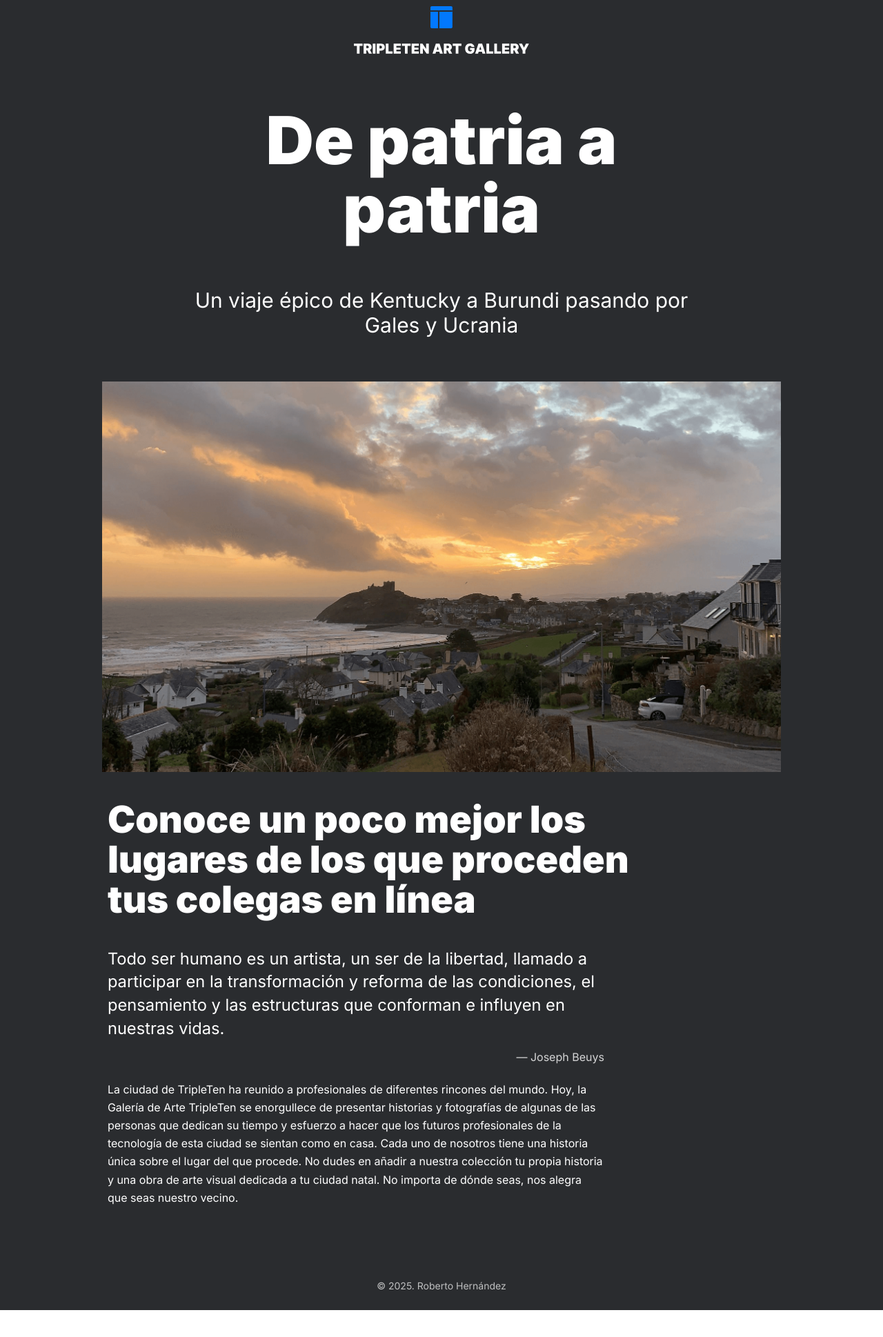
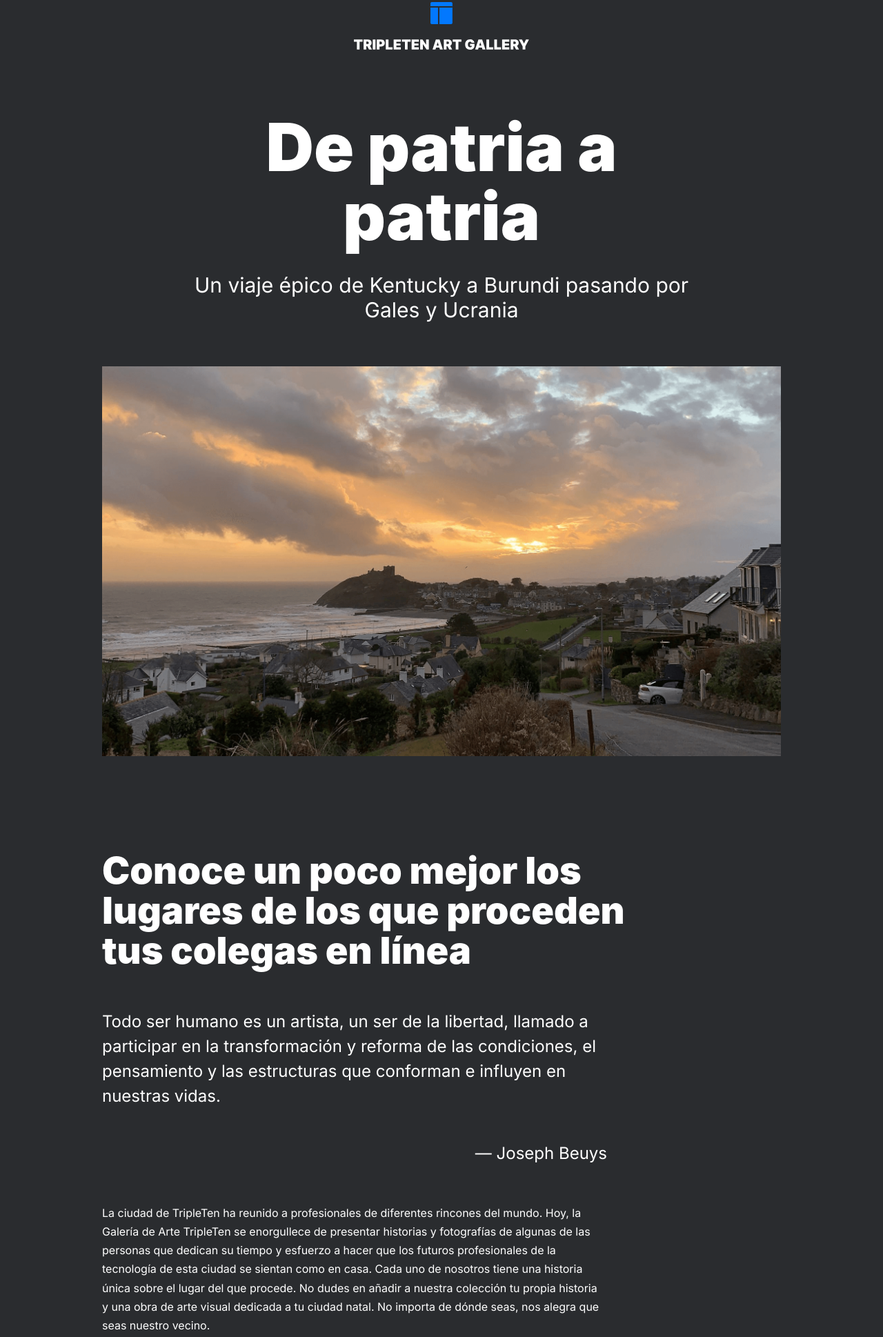
Before and after one commit to robertohdz0049/web_project_homeland, a plain HTML site: page index.html in a window 1280 px wide. Shown: the part 31-1969 px from the top of the page at 69% size. Before the commit the page ends 1930 px from the top, so only its background shows below. Drawn offline with Linux system fonts and the light colour scheme.

Commit message:
Cambio de clases según BEM

```diff
--- a/blocks/content.css
+++ b/blocks/content.css
@@ -1,38 +1,77 @@
-.content__image {
+.content__inicio {
   display: flex;
-  justify-content: center;
-  margin: 3.12vw auto;
+  flex-direction: column;
+  max-width: 984px;
+  margin: 92px auto;
 }
 
-.content__main-image {
-  width: 100%;
-  max-width: 76.87vw;
-  height: auto;
-  object-fit: cover;
+.content__title {
+  max-width: 830px;
+  font-family: "Inter Black", sans-serif;
+  font-size: 54px;
+  line-height: 58px;
+  margin-bottom: 32px;
 }
 
-.content__intro-text {
-  max-width: 62.5vw;
-  margin: 1.87vw auto 3.12vw 10.93vw;
-  padding: 0 1.25vw;
-  font-size: 4.21vw;
-  font-weight: 900;
-  line-height: 4.53vw;
-  display: flex;
-  justify-content: left;
+.content__subtitle {
+  max-width: 738px;
+  font-size: 24px;
+  line-height: 1.5;
+  margin-bottom: 24px;
 }
 
-@media (max-width: 1024px) {
-  .content__intro-text {
-    font-size: 3.9vw;
-    line-height: 4.29vw;
+.content__author {
+  max-width: 732px;
+  text-align: end;
+  font-size: 24px;
+  line-height: 34px;
+  margin-bottom: 40px;
+}
+
+.content__text {
+  max-width: 722px;
+  font-size: 16px;
+  line-height: 1.7;
+}
+
+@media screen and (min-width: 545px) and (max-width: 1024px) {
+  .content__inicio {
+    max-width: 720px;
+    margin: 90px 24px 64px;
+  }
+  .content__title {
+    font-size: 45px;
+    line-height: 1.2;
+    max-width: 707px;
+  }
+  .content__subtitle {
+    font-size: 24px;
+    line-height: 1.5;
+    max-width: 720px;
+  }
+  .content__author {
+    max-width: 720px;
+    font-size: 24px;
+  }
+  .content__text {
+    max-width: 720px;
+    font-size: 16px;
+    line-height: 1.5;
   }
 }
 
-@media (max-width: 544px) {
-  .content__intro-text {
-    font-size: 5.14vw;
-    line-height: 5.88vw;
-    padding: 0 2.2vw;
+@media screen and (min-width: 320px) and (max-width: 544px) {
+  .content__inicio {
+    margin: 64px 16px;
+  }
+  .content__title {
+    font-size: 32px;
+    line-height: 1.2;
+  }
+  .content__subtitle {
+    line-height: 1.5;
+  }
+  .content__text {
+    line-height: 1.5;
   }
 }
--- a/blocks/footer.css
+++ b/blocks/footer.css
@@ -1,23 +1,19 @@
 .footer {
-  text-align: center;
-  padding: 24px 16px;
-  opacity: 0.7;
+  display: flex;
+  justify-content: center;
+  max-width: 194px;
+  margin: 24px auto;
 }
 
-.footer__copyright {
-  margin: 0;
+.footer__author {
+  font-weight: 400;
   font-size: 14px;
-  line-height: 1.6;
+  line-height: 16px;
+  text-align: center;
 }
 
-@media screen and (max-width: 1024px) {
-  .footer {
-    font-size: 1.5vw;
+@media screen and (min-width: 320px) and (max-width: 544px) {
+  .footer__author {
+    line-height: 14px;
   }
 }
-
-@media screen and (max-width: 544px) {
-  .footer {
-    font-size: 2vw;
-  }
-}
--- /dev/null
+++ b/blocks/global.css
@@ -0,0 +1,7 @@
+body {
+  background-color: #2a2c2f;
+  margin: 0;
+  font-family: "Inter", sans-serif;
+  font-weight: 400;
+  color: #ffffff;
+}
--- a/blocks/header.css
+++ b/blocks/header.css
@@ -1,57 +1,80 @@
 .header {
-  text-align: center;
-  padding: 3.125vw 1.25vw 1.875vw;
+  display: flex;
+  align-items: center;
+  flex-direction: column;
 }
 
 .header__logo {
-  width: 19.9vw;
-  height: auto;
-  margin-bottom: 0.625vw;
+  margin-top: 34px;
+  max-width: 254px;
+  padding-bottom: 91px;
+}
+
+.header__content {
+  display: flex;
+  flex-direction: column;
+  align-items: center;
 }
 
 .header__title {
-  font-size: 7.5vw;
-  font-weight: 900;
-  line-height: 7.8vw;
-  justify-content: center;
-  flex-wrap: wrap;
-  font-family: "inter";
+  text-align: center;
+  max-width: 720px;
+  font-family: "Inter Black", sans-serif;
+  font-size: 96px;
+  line-height: 100px;
+  margin: 0 auto;
 }
 
-.header__title-accent {
+.header__subtitle {
+  max-width: 720px;
+  text-align: center;
+  font-size: 30px;
+  line-height: 1.2;
+  margin-top: 32px;
+  margin-bottom: 64px;
+}
+
+.header__image-wrapper {
+  max-width: 984px;
+  margin: auto;
+}
+
+.header__image {
+  max-width: 100%;
   display: block;
 }
 
-.header__title-regular {
-  display: block;
-}
-
-.header__subtitle {
-  font-size: 2.34vw;
-  line-height: 2.81vw;
-  font-weight: 400;
-  margin: 0;
-  font-family: "inter";
-}
-
-.header__subtitle-accent {
-  display: block;
-}
-
-@media screen and (max-width: 1024px) {
+@media screen and (min-width: 545px) and (max-width: 1024px) {
+  .header__logo {
+    margin-top: 30px;
+    padding-bottom: 0;
+  }
+  .header__content {
+    margin-top: 90px;
+  }
   .header__title {
-    font-size: 6vw;
+    max-width: 530px;
+    font-size: 75px;
+    line-height: 79px;
   }
   .header__subtitle {
-    font-size: 2vw;
+    margin-bottom: 30px;
   }
 }
 
-@media screen and (max-width: 544px) {
+@media screen and (min-width: 320px) and (max-width: 544px) {
+  .header__logo {
+    margin-top: 20px;
+    max-width: 188px;
+    padding-bottom: 50px;
+  }
   .header__title {
-    font-size: 4.8vw;
+    font-size: 40px;
+    line-height: 44px;
   }
   .header__subtitle {
-    font-size: 1.8vw;
+    font-size: 16px;
+    line-height: 20px;
+    margin-bottom: 40px;
   }
 }
--- a/blocks/intro.css
+++ /dev/null
@@ -1,40 +0,0 @@
-.intro__quote-text {
-  max-width: 56.25vw;
-  margin: 0 auto 1.25vw 10.93vw;
-  padding: 0 1.25vw;
-  font-size: 1.85vw;
-  line-height: 2.65vw;
-  text-align: left;
-}
-
-.intro__quote-author {
-  display: block;
-  margin-top: 0.625vw;
-  font-size: 1.25vw;
-  font-weight: 400;
-  opacity: 0.8;
-  text-align: right;
-}
-
-.intro__text {
-  max-width: 56.25vw;
-  margin: 0 auto 6.25vw 10.93vw;
-  padding: 0 1.25vw;
-  font-size: 16px;
-  line-height: 1.63;
-  text-align: left;
-}
-
-@media (max-width: 1024px) {
-  .intro__quote-text {
-    font-size: 20px;
-    line-height: 30px;
-  }
-}
-
-@media (max-width: 544px) {
-  .intro__quote-text {
-    font-size: 18px;
-    line-height: 26px;
-  }
-}
--- a/blocks/page.css
+++ b/blocks/page.css
@@ -1,6 +1,4 @@
 .page {
-  margin: 0;
-  background-color: #2a2c2f;
-  color: #fff;
-  font-family: "Inter", sans-serif;
+  max-width: 100%;
+  margin: 0 auto;
 }
--- a/index.html
+++ b/index.html
@@ -7,62 +7,52 @@
       name="description"
       content="Galería de arte, de patria a patria, conoce a las personas que forman parte de TripleTen."
     />
+    <meta name="author" content="Roberto Hernández" />
     <meta
       name="keywords"
       content="Arte, Galería, Patria, Kentucky, Burundi, TripleTen"
     />
-    <meta name="author" content="Roberto Hernández" />
-
+    <link rel="stylesheet" href="./pages/index.css" />
+    <link rel="icon" href="favicon.ico" />
     <title>TRIPLETEN ART GALLERY</title>
-    <link rel="shortcut icon" href="favicon.ico" />
-    <link rel="stylesheet" href="./pages/index.css" />
   </head>
-
   <body>
     <div class="page">
       <header class="header">
         <img
+          src="images/Logo-icon.svg"
+          alt="Logo de la galeria de Triple ten"
           class="header__logo"
-          src="./images/Logo-icon.svg"
-          alt="Logo Tripleten Art Gallery"
         />
-        <h1 class="header__title">
-          <span class="header__title-accent"> De&nbsp;patria&nbsp;a</span>
-          <span class="header__title-regular"> patria </span>
-        </h1>
-        <p class="header__subtitle">
-          Un viaje épico de Kentucky a Burundi pasando por
-          <span class="header__subtitle-accent">
-            Gales&nbsp;y&nbsp;Ucrania</span
-          >
-        </p>
+
+        <section class="header__content">
+          <h1 class="header__title">De patria a patria</h1>
+          <p class="header__subtitle">
+            Un viaje épico de Kentucky a Burundi pasando por Gales y Ucrania
+          </p>
+          <div class="header__image-wrapper">
+            <img
+              src="images/Main-photo.png"
+              alt="paisaje de Ucrania"
+              class="header__image"
+            />
+          </div>
+        </section>
       </header>
-
       <main class="content">
-        <section class="content__image">
-          <img
-            class="content__main-image"
-            src="./images/Main-photo.png"
-            alt="Paisaje en blanco y negro con casas y mar"
-          />
-        </section>
-        <section class="content__intro">
-          <p class="content__intro-text">
+        <section class="content__inicio">
+          <h2 class="content__title">
             Conoce un poco mejor los lugares de los que proceden tus colegas en
             línea
-          </p>
-        </section>
-        <section class="intro__quote">
-          <p class="intro__quote-text">
+          </h2>
+          <p class="content__subtitle">
             Todo ser humano es un artista, un ser de la libertad, llamado a
             participar en la transformación y reforma de las condiciones, el
             pensamiento y las estructuras que conforman e influyen en nuestras
             vidas.
-            <span class="intro__quote-author"> — Joseph Beuys</span>
           </p>
-        </section>
-        <section class="intro__text">
-          <p class="intro__text-regular">
+          <p class="content__author">— Joseph Beuys</p>
+          <p class="content__text">
             La ciudad de TripleTen ha reunido a profesionales de diferentes
             rincones del mundo. Hoy, la Galería de Arte TripleTen se enorgullece
             de presentar historias y fotografías de algunas de las personas que
@@ -76,7 +66,7 @@
         </section>
       </main>
       <footer class="footer">
-        <p class="footer__copyright">© 2025. Roberto Hernández</p>
+        <p class="footer__author">&copy; 2025. Roberto Hernández</p>
       </footer>
     </div>
   </body>
--- a/pages/index.css
+++ b/pages/index.css
@@ -3,5 +3,5 @@
 @import url("../blocks/page.css");
 @import url("../blocks/header.css");
 @import url("../blocks/content.css");
-@import url("../blocks/intro.css");
+@import url("../blocks/global.css");
 @import url("../blocks/footer.css");
```
